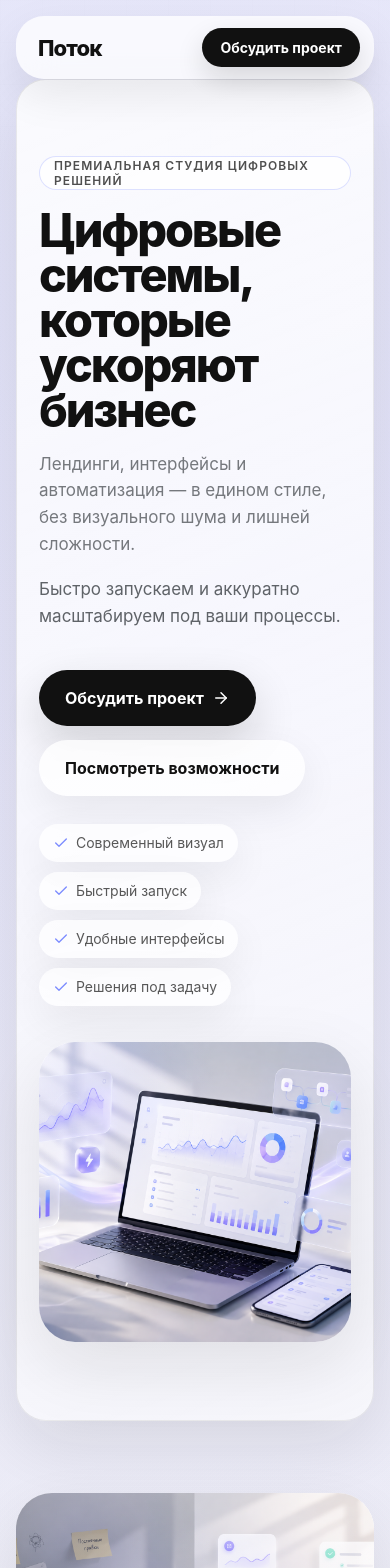
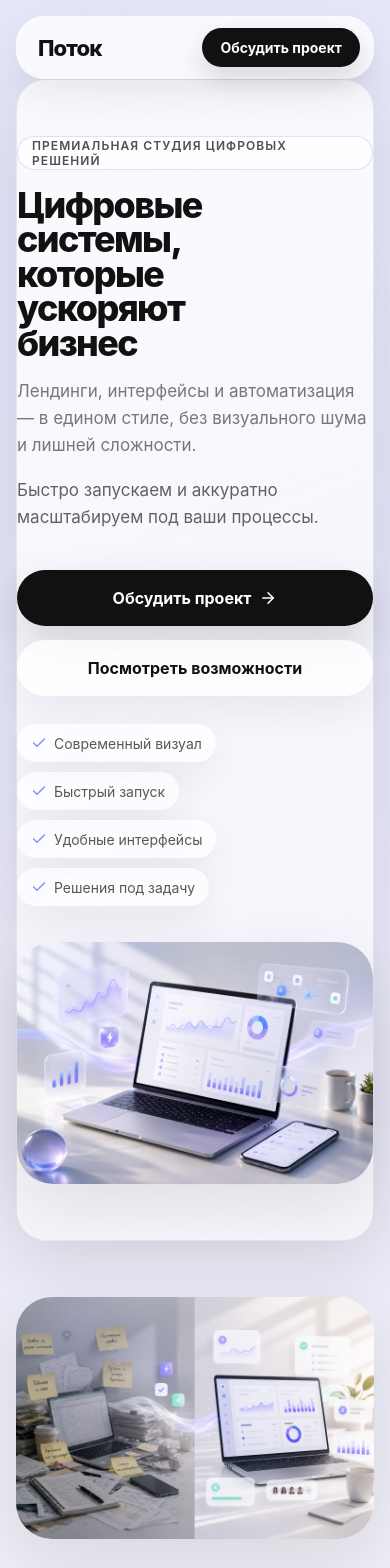
Before and after one commit to vladtranskom888-hue/lending_my, a React (Vite) app: page / in a window 390 px wide. Shown: the top 1568 px of the page. Built offline with nearby package versions, Linux system fonts and the light colour scheme.

Commit message:
Polish responsive spacing and layout consistency for final QA

```diff
--- a/src/styles.css
+++ b/src/styles.css
@@ -126,12 +126,12 @@ nav {
 .section {
   width: min(1180px, calc(100% - 32px));
   margin: 0 auto;
-  padding: 112px 0;
+  padding: 100px 0;
 }
 
 .hero {
   position: relative;
-  min-height: calc(100vh - 92px);
+  min-height: min(920px, calc(100vh - 92px));
   padding-top: 112px;
   padding-bottom: 112px;
   padding-inline: clamp(24px, 3.5vw, 44px);
@@ -278,7 +278,7 @@ p {
   display: block;
   width: 100%;
   max-width: 100%;
-  height: clamp(360px, 42vw, 560px);
+  height: clamp(340px, 40vw, 520px);
   min-height: 430px;
   object-fit: cover;
 }
@@ -480,7 +480,7 @@ p {
 
   .section {
     width: min(100% - 32px, 1180px);
-    padding: 72px 0;
+    padding: 64px 0;
   }
 
   .hero {
@@ -493,7 +493,7 @@ p {
 
   h1 {
     max-width: 10ch;
-    font-size: clamp(44px, 12vw, 62px);
+    font-size: clamp(40px, 10.5vw, 56px);
   }
 
   .hero p,
@@ -508,7 +508,7 @@ p {
 
   .grid,
   .steps {
-    grid-template-columns: 1fr;
+    grid-template-columns: repeat(2, minmax(0, 1fr));
   }
 
   .card,
@@ -531,7 +531,7 @@ p {
 
   .productSection .visual img {
     min-height: 320px;
-    height: clamp(320px, 66vw, 430px);
+    height: clamp(300px, 60vw, 400px);
   }
 
   .final {
@@ -539,3 +539,37 @@ p {
     border-radius: 32px;
   }
 }
+
+@media (max-width: 700px) {
+  .section {
+    padding: 56px 0;
+  }
+
+  h1 {
+    font-size: clamp(34px, 9.2vw, 46px);
+  }
+
+  h2 {
+    font-size: clamp(28px, 8vw, 38px);
+  }
+
+  .grid,
+  .steps {
+    grid-template-columns: 1fr;
+  }
+
+  .button {
+    width: 100%;
+  }
+
+  .visual img {
+    min-height: 240px;
+    height: clamp(240px, 62vw, 320px);
+  }
+
+  .final .visual img,
+  .productSection .visual img {
+    min-height: 240px;
+    height: clamp(240px, 62vw, 320px);
+  }
+}
```
